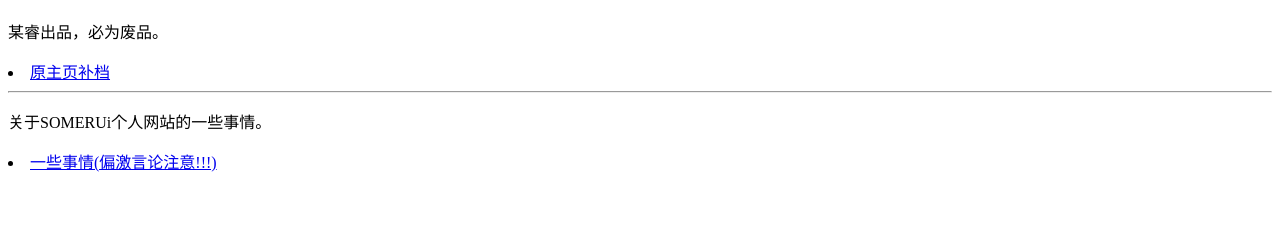
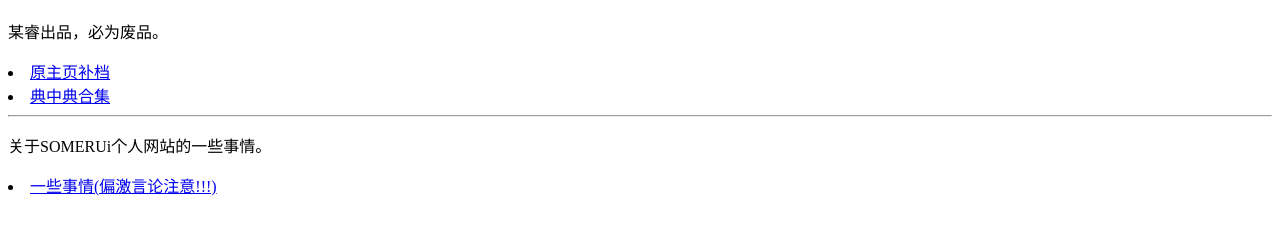
Before and after one commit to somerui/somerui.github.io, a plain HTML site: page index.html in a window 1280 px wide. Shown: the part 61-294 px from the top of the page. Drawn offline with Linux system fonts and the light colour scheme.

Commit message:
Update index.html

```diff
--- a/index.html
+++ b/index.html
@@ -10,6 +10,7 @@
 <p>某睿出品，必为废品。</p>
 
 <li><a href="https://somerui.github.io/index_1.html" target="_blank">原主页补档</a></li>
+  <li><a href="https://somerui.github.io/docs/video.html" target="_blank">典中典合集</a></li>
 <hr>
   <p>关于SOMERUi个人网站的一些事情。</p>
   <li><a href="https://github.com/somerui/somerui.github.io/issues/1" target="_blank">一些事情(偏激言论注意!!!)</a></li>
```
